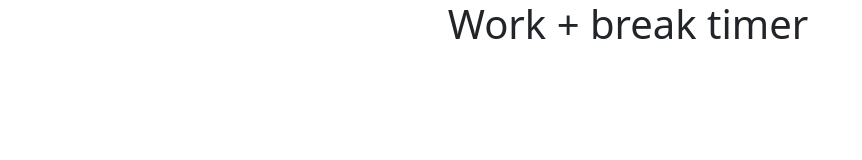
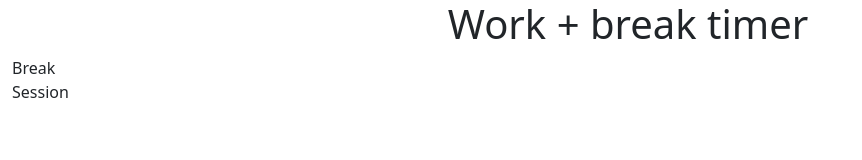
Before and after one commit to pablomartan/react-pomodoro, a React app: page / in a window 1280 px wide. Shown: the top 160 px of the page, without its empty margins (0-862 px from the left). Built offline with nearby package versions, Linux system fonts and the light colour scheme.

Commit message:
feat: add labels to break and session label divs in LengthControl components

```diff
--- a/src/js/components/LengthControl.js
+++ b/src/js/components/LengthControl.js
@@ -4,14 +4,14 @@ export const LengthControl = props => {
   return(
     <div id="length-control">
         <div id="break-control">
-          <div id="break-label"></div>
+          <div id="break-label">Break</div>
           <div id="break-decrement"></div>
           <div id="break-lenght"></div>
           <div id="break-increment"></div>
         </div>
 
         <div id="session-control">
-          <div id="session-label"></div>
+          <div id="session-label">Session</div>
           <div id="session-decrement"></div>
           <div id="session-length"></div>
           <div id="session-increment"></div>
```
